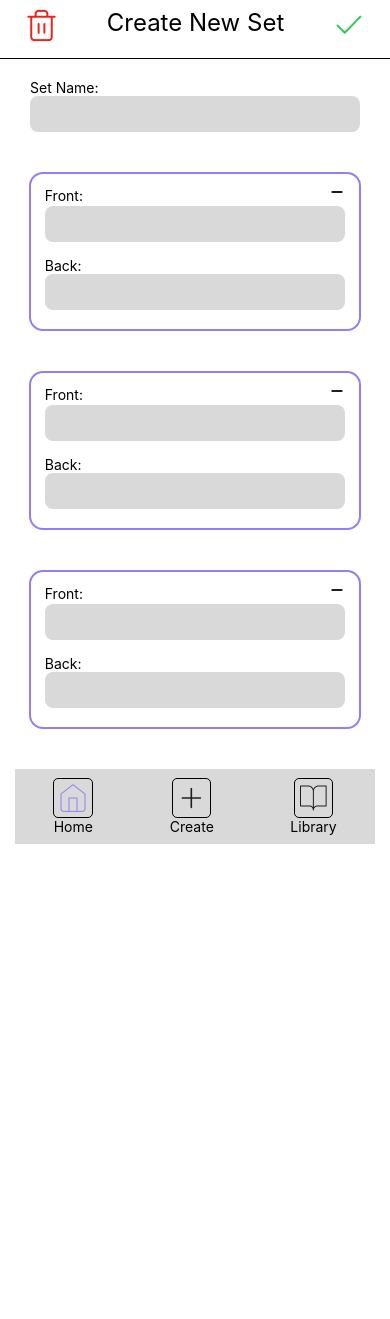
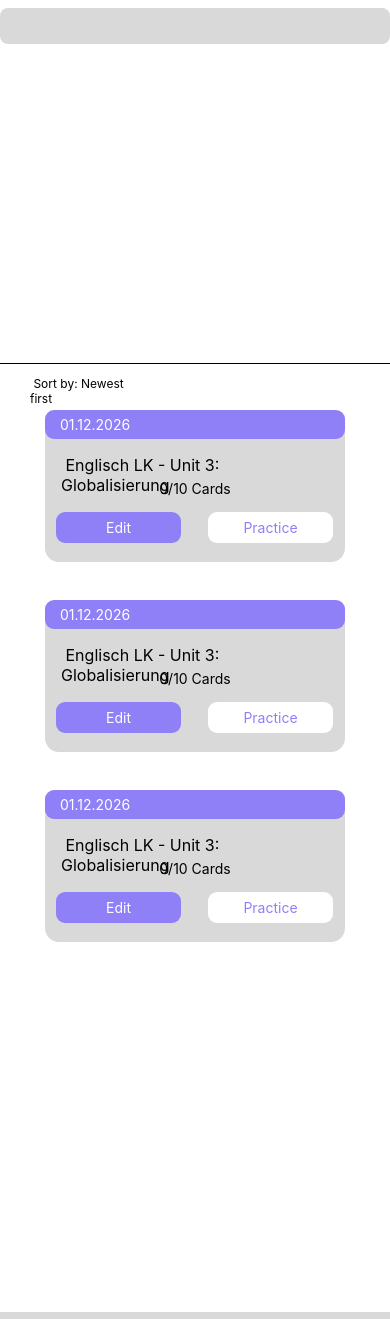
Before and after one commit to trungvt138/flip_it, a React Native app: screen / in a window 390 px wide. Shown: the top 1319 px of the page. Before the commit the page ends 844 px from the top, so only its background shows below. Built offline with nearby package versions, Linux system fonts and the light colour scheme.

Commit message:
implementing library

```diff
--- a/App.js
+++ b/App.js
@@ -2,10 +2,11 @@ import { StatusBar } from 'expo-status-bar';
 import { StyleSheet, Text, View } from 'react-native';
 import Homepage from './src/screens/Homepage';
 import CreateSet from './src/screens/CreateSet';
+import Library from './src/screens/Library';
 
 export default function App() {
   return (
-    <CreateSet />
+    <Library />
   );
 }
 
--- a/src/components/Navbar.js
+++ b/src/components/Navbar.js
@@ -23,7 +23,7 @@ const styles = StyleSheet.create({
         flexDirection: 'row',
         justifyContent: 'space-around',
         alignItems: 'center',
-        width: 360,
+        width: '100%',
         height: 75,
         backgroundColor: '#D9D9D9',
     },
--- /dev/null
+++ b/src/screens/Library.js
@@ -0,0 +1,102 @@
+import { StatusBar } from 'expo-status-bar';
+import { StyleSheet, Text, View, TextInput, TouchableOpacity, Button } from 'react-native';
+import { Image } from 'react-native';
+import { SafeAreaProvider, SafeAreaView } from 'react-native-safe-area-context';
+import TextBox from '../components/TextBox';
+import HorizontalRuler from '../components/HorizontalRuler';
+import Navbar from '../components/Navbar'
+
+export default function Library() {
+    return (
+
+        <SafeAreaProvider>
+            <SafeAreaView>
+                <View style={{ flex: 1, paddingTop: 8, alignItems: 'center' }}>
+                    <TextBox />
+
+                </View >
+
+                <View style= {{ paddingTop: 50}}>
+                    <HorizontalRuler/>
+                      <Text style={{marginLeft: 30, marginTop: 12, width: 117, height: 22, fontSize: 12, color: 'black'}}> Sort by: Newest first </Text>
+                </View>
+<View style={{flex :1, alignItems: 'center'}}>
+
+
+                <View style={{ width: 300, height: 152, borderRadius: 14, marginTop: 12, backgroundColor:'#D9D9D9'}}>
+                    <View style= {{ width: 300, height: 29, borderRadius: 9, justifyContent: 'center', backgroundColor: '#9080F7'}}>
+                                    <Text style={{marginLeft: 11, color: 'white'}}> 01.12.2026 </Text>
+
+                    </View>
+
+                    <Text style={{width: 268, height: 22, marginTop: 16, fontSize: 16, marginLeft: 16, color: 'black'}}> Englisch LK - Unit 3: Globalisierung </Text>
+                    <Text style={{heihgt: 22, textAlign: 'center', marginTop: 3, color: '#37373'}}> 0/10 Cards </Text>
+
+                    <TouchableOpacity style= {{ width: 125, height: 31, marginTop: 15, marginLeft: 11,
+                                                alignItems: 'center', justifyContent: 'center', borderRadius: 9,
+                                                 backgroundColor: '#9080F7'}} >
+                                                 <Text style={{ color: 'white'}}> Edit </Text> </TouchableOpacity>
+
+                    <TouchableOpacity style= {{ width: 125, height: 31, marginTop: -31, marginLeft: 163,
+                                                alignItems: 'center', justifyContent: 'center', borderRadius: 9,
+                                                 backgroundColor: '#FFF'}} >
+                                                 <Text style={{ color: '#9080F7'}}> Practice </Text> </TouchableOpacity>
+                </View>
+
+
+
+                <View style={{ width: 300, height: 152, borderRadius: 14, marginTop: 38, backgroundColor:'#D9D9D9'}}>
+                    <View style= {{ width: 300, height: 29, borderRadius: 9, justifyContent: 'center', backgroundColor: '#9080F7'}}>
+                                    <Text style={{marginLeft: 11, color: 'white'}}> 01.12.2026 </Text>
+
+                    </View>
+
+                    <Text style={{width: 268, height: 22, marginTop: 16, fontSize: 16, marginLeft: 16, color: 'black'}}> Englisch LK - Unit 3: Globalisierung </Text>
+                    <Text style={{heihgt: 22, textAlign: 'center', marginTop: 3, color: '#37373'}}> 0/10 Cards </Text>
+
+                    <TouchableOpacity style= {{ width: 125, height: 31, marginTop: 15, marginLeft: 11,
+                                                alignItems: 'center', justifyContent: 'center', borderRadius: 9,
+                                                 backgroundColor: '#9080F7'}} >
+                                                 <Text style={{ color: 'white'}}> Edit </Text> </TouchableOpacity>
+
+                    <TouchableOpacity style= {{ width: 125, height: 31, marginTop: -31, marginLeft: 163,
+                                                alignItems: 'center', justifyContent: 'center', borderRadius: 9,
+                                                 backgroundColor: '#FFF'}} >
+                                                 <Text style={{ color: '#9080F7'}}> Practice </Text> </TouchableOpacity>
+                </View>
+
+
+
+
+                <View style={{ width: 300, height: 152, borderRadius: 14, marginTop: 38, backgroundColor:'#D9D9D9'}}>
+                    <View style= {{ width: 300, height: 29, borderRadius: 9, justifyContent: 'center', backgroundColor: '#9080F7'}}>
+                                    <Text style={{ marginLeft: 11, color: 'white'}}> 01.12.2026 </Text>
+
+                    </View>
+
+                    <Text style={{width: 268, height: 22, marginTop: 16, fontSize: 16, marginLeft: 16, color: 'black'}}> Englisch LK - Unit 3: Globalisierung </Text>
+                    <Text style={{heihgt: 22, textAlign: 'center', marginTop: 3, color: '#37373'}}> 0/10 Cards </Text>
+
+                    <TouchableOpacity style= {{ width: 125, height: 31, marginTop: 15, marginLeft: 11,
+                                                alignItems: 'center', justifyContent: 'center', borderRadius: 9,
+                                                 backgroundColor: '#9080F7'}} >
+                                                 <Text style={{ color: 'white'}}> Edit </Text> </TouchableOpacity>
+
+                    <TouchableOpacity style= {{ width: 125, height: 31, marginTop: -31, marginLeft: 163,
+                                                alignItems: 'center', justifyContent: 'center', borderRadius: 9,
+                                                 backgroundColor: '#FFF'}} >
+                                                 <Text style={{ color: '#9080F7'}}> Practice </Text> </TouchableOpacity>
+                </View>
+                </View>
+
+                <View style={{marginTop: 624}}>
+                    <Navbar/>
+                </View>
+
+
+            </SafeAreaView>
+        </SafeAreaProvider>
+    );
+
+
+}
```
Also changed, not shown: src/components/LearningBox.js (added, +17 -0 lines).
